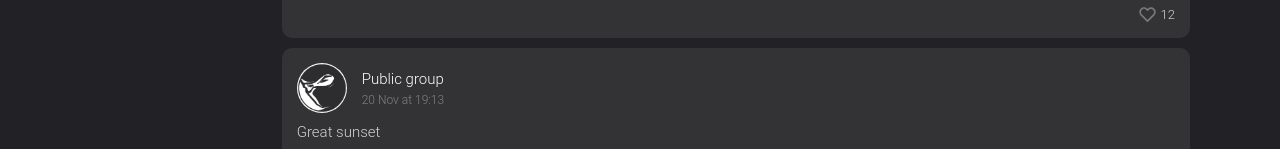
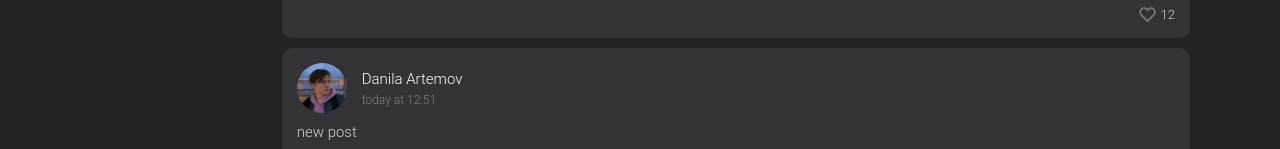
Before and after one commit to lonsdale007/first-app, a React (Create React App) app: page /news in a window 1280 px wide. Shown: the part 742-891 px from the top of the page. Built offline with nearby package versions, Linux system fonts and the light colour scheme; a web font is replaced by a local one.

Commit message:
добавил мои посты в новостную ленту

```diff
--- a/src/index.js
+++ b/src/index.js
@@ -4,41 +4,44 @@ import './index.css';
 import App from './App';
 import reportWebVitals from './reportWebVitals';
 import './fonts/Comfortaa/Comfortaa.ttf';
-import avaElya from "./img/Elya.jpg";
-import avaDima from "./img/Dima.jpg";
-import avaVanya from "./img/Vanya.jpg";
-import avaEgor from "./img/Egor.jpg";
-import avaMine from "./img/avatar.jpg";
+import avaElya      from "./img/Elya.jpg";
+import avaDima      from "./img/Dima.jpg";
+import avaVanya     from "./img/Vanya.jpg";
+import avaEgor      from "./img/Egor.jpg";
+import avaMine      from "./img/avatar.jpg";
 import group_avatar from "./img/group_avatar.jpg";
-import nature from "./img/nature.jpg";
-import sunset from "./img/sunset.jpg";
-import avatar from "./img/avatar.jpg";
-import pic from "./img/lionAppScreen.jpg";
+import nature       from "./img/nature.jpg";
+import sunset       from "./img/sunset.jpg";
+import lionScreen   from "./img/lionAppScreen.jpg";
 
 let dialogs = [
-    { id: 1, name: 'Elvira Shurygina', avatar: avaElya, text: 'hi, im fine, wo ba u?'},
-    { id: 2, name: 'Dmitry Chernikov', avatar: avaDima, text: 'hello from KZ'},
-    { id: 3, name: 'Ivan Bogomolov', avatar: avaVanya, text: 'read about js on mdn'},
-    { id: 4, name: 'Egor Emelyanov', avatar: avaEgor, text: 'go cs'},
+    { id: 1, name: 'Elvira Shurygina', avatar: avaElya, text: 'hi, im fine, wo ba u?' },
+    { id: 2, name: 'Dmitry Chernikov', avatar: avaDima, text: 'hello from KZ' },
+    { id: 3, name: 'Ivan Bogomolov', avatar: avaVanya, text: 'read about js on mdn' },
+    { id: 4, name: 'Egor Emelyanov', avatar: avaEgor, text: 'go cs' },
 ];
 
 let messages = [
-    {avatar: avaElya, date: '11:18', text: 'Hello', isIncoming: true},
-    {avatar: avaElya, date: '11:30', text: 'How are you?', isIncoming: true},
-    {avatar: avaElya, date: '11:31', text: 'hat r u doin?', isIncoming: true},
-    {avatar: avaMine, date: '11:36', text: 'hi, im fine, wo ba u?', isIncoming: false},
+    { avatar: avaElya, date: '11:18', text: 'Hello', isIncoming: true },
+    { avatar: avaElya, date: '11:30', text: 'How are you?', isIncoming: true },
+    { avatar: avaElya, date: '11:31', text: 'hat r u doin?', isIncoming: true },
+    { avatar: avaMine, date: '11:36', text: 'hi, im fine, wo ba u?', isIncoming: false },
 ];
 
 let newsPosts = [
     { avatar: group_avatar, name: 'Public group', date: 'today at 13:09', text: 'What a beautiful nature!', pic: nature, likes_count: 12 },
+    { avatar: avaMine, name: 'Danila Artemov', date: 'today at 12:51', text: 'new post', pic: lionScreen, likes_count: 2 },
+    { avatar: avaMine, name: 'Danila Artemov', date: '23 Nov at 13:00', text: 'I\'m gay', likes_count: 69 },
     { avatar: group_avatar, name: 'Public group', date: '20 Nov at 19:13', text: 'Great sunset', pic: sunset, likes_count: 34 },
+    { avatar: avaMine, name: 'Danila Artemov', date: '17 Nov at 11:13', text: 'Wassup, m8?', likes_count: 1 },
+    { avatar: avaMine, name: 'Danila Artemov', date: '10 Nov at 15:24', text: 'Way of Samurai', likes_count: 3 },
 ];
 
 let myPosts = [
-    {avatar: avatar, name: 'Danila Artemov', date: 'today at 12:51', text: 'new post', pic: pic, likes_count: 2},
-    {avatar: avatar, name: 'Danila Artemov', date: '23 Nov at 13:00', text: 'I\'m gay', likes_count: 69},
-    {avatar: avatar, name: 'Danila Artemov', date: '17 Nov at 11:13', text: 'Wassup, m8?', likes_count: 1},
-    {avatar: avatar, name: 'Danila Artemov', date: '10 Nov at 15:24', text: 'Way of Samurai', likes_count: 3},
+    { avatar: avaMine, name: 'Danila Artemov', date: 'today at 12:51', text: 'new post', pic: lionScreen, likes_count: 2 },
+    { avatar: avaMine, name: 'Danila Artemov', date: '23 Nov at 13:00', text: 'I\'m gay', likes_count: 69 },
+    { avatar: avaMine, name: 'Danila Artemov', date: '17 Nov at 11:13', text: 'Wassup, m8?', likes_count: 1 },
+    { avatar: avaMine, name: 'Danila Artemov', date: '10 Nov at 15:24', text: 'Way of Samurai', likes_count: 3 },
 ]
 
 const root = ReactDOM.createRoot(document.getElementById('root'));
```
